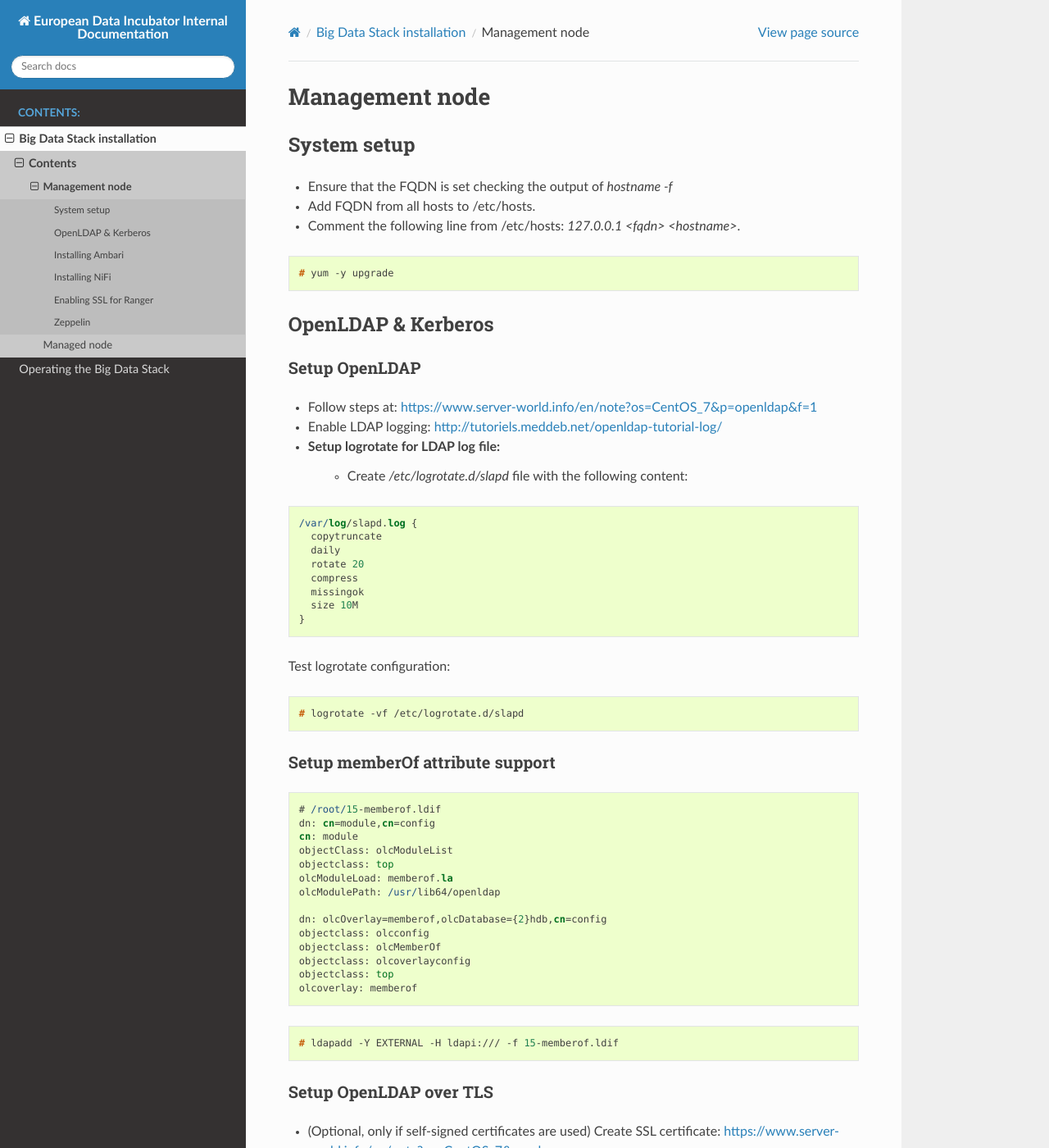
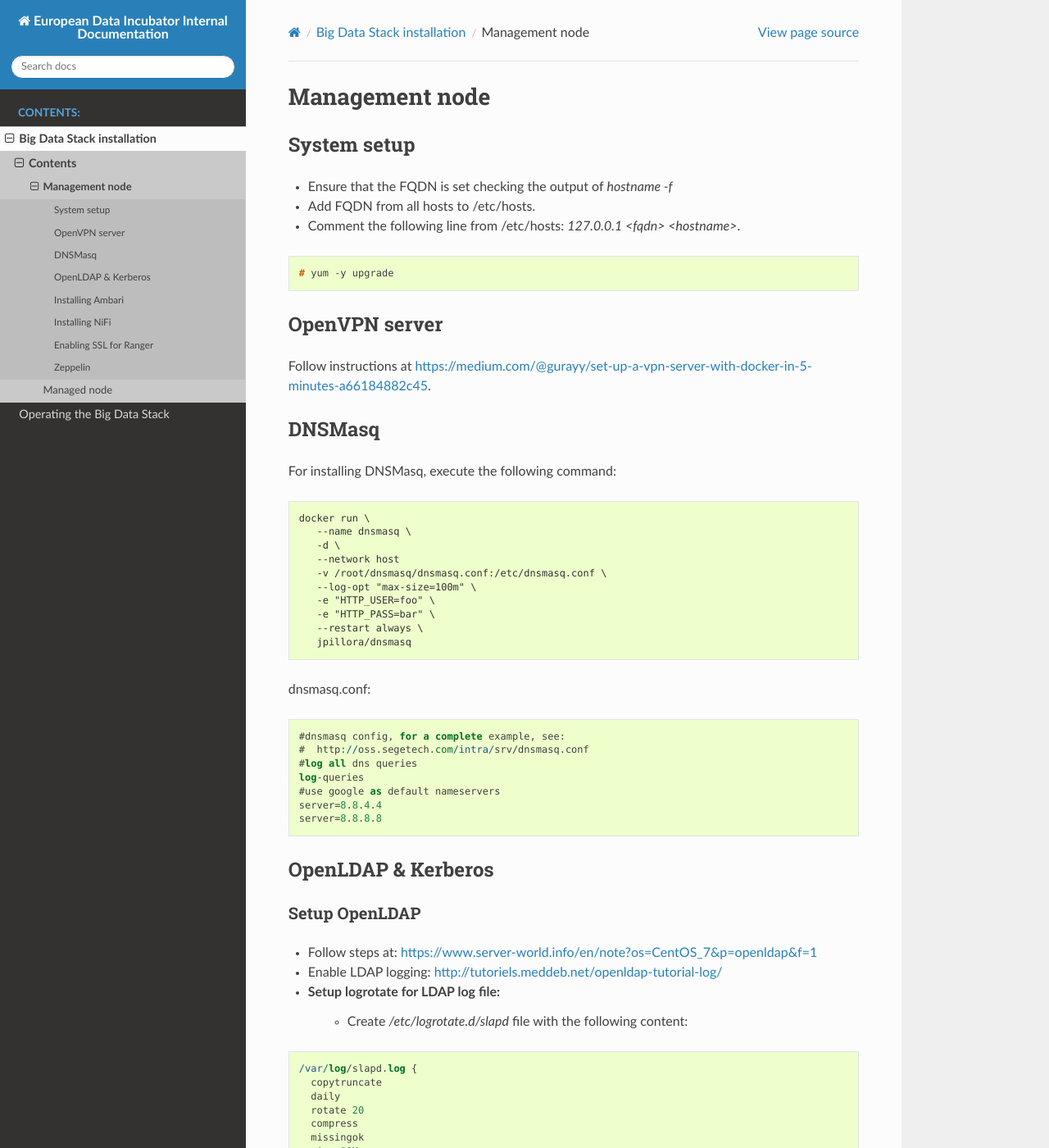
Before and after one commit to edincubator/stack-operations, a Sphinx documentation site: the page built from doc/source/installation/management.rst, in a window 1280 px wide and 1400 px high. Shown: the whole window at 82% size. Built offline with Sphinx 7.4.7 and the Read the Docs theme 2.0.0, drawn with Linux system fonts in a browser that asks for light colours; some of the changed text lies outside the part shown.

Commit message:
Adding instructions for installing DNSMasq

```diff
--- a/doc/source/installation/management.rst
+++ b/doc/source/installation/management.rst
@@ -12,6 +12,42 @@ System setup
 .. code-block:: console
 
   # yum -y upgrade
+
+OpenVPN server
+--------------
+
+Follow instructions at `<https://medium.com/@gurayy/set-up-a-vpn-server-with-docker-in-5-minutes-a66184882c45>`_.
+
+DNSMasq
+-------
+
+For installing DNSMasq, execute the following command:
+
+.. code-block:: console
+
+  docker run \
+     --name dnsmasq \
+     -d \
+     --network host
+     -v /root/dnsmasq/dnsmasq.conf:/etc/dnsmasq.conf \
+     --log-opt "max-size=100m" \
+     -e "HTTP_USER=foo" \
+     -e "HTTP_PASS=bar" \
+     --restart always \
+     jpillora/dnsmasq
+
+dnsmasq.conf:
+
+.. code-block:: vim
+
+  #dnsmasq config, for a complete example, see:
+  #  http://oss.segetech.com/intra/srv/dnsmasq.conf
+  #log all dns queries
+  log-queries
+  #use google as default nameservers
+  server=8.8.4.4
+  server=8.8.8.8
+
 
 OpenLDAP & Kerberos
 -------------------
@@ -108,7 +144,9 @@ Install phpLDAPAdmin:
   # docker run -p 6443:443 --name phpldapadmin  \
     -v /root/phpldapadmin/certs:/container/service/ldap-client/assets/certs \
     -v /root/phpldapadmin/certs:/container/service/phpldapadmin/assets/apache2/certs \
-    --env PHPLDAPADMIN_LDAP_HOSTS=<ldap_host> --detach osixia/phpldapadmin:0.7.2
+    --env PHPLDAPADMIN_LDAP_HOSTS=<ldap_host>  \
+    --restart always \
+    --detach osixia/phpldapadmin:0.7.2
 
 phpLDAP admin is available at https://host:port.
 
@@ -144,6 +182,13 @@ schema_convert.conf:
 
   # mkdir /tmp/ldif_output
   # slapcat -f schema_convert.conf -F /tmp/ldif_output -n0 -s "cn={12}kerberos,cn=schema,cn=config" > /tmp/cn=kerberos.ldif
+
+
+Load the new schema with ldapadd:
+
+.. code-block:: console
+
+  # sudo ldapadd -Q -Y EXTERNAL -H ldapi:/// -f /tmp/cn\=kerberos.ldif
 
 Edit the generated `/tmp/cn\=kerberos.ldif` file, changing the following attributes:
 
@@ -251,6 +295,12 @@ Enabling SSL for Ambari
 .......................
 
 Follow steps at https://docs.hortonworks.com/HDPDocuments/Ambari-2.6.2.2/bk_ambari-security/content/optional_set_up_ssl_for_ambari.html.
+
+.. warning::
+
+  When adding nodes to the cluster, an SSL error might appear. Follow instructions
+  at `<https://community.hortonworks.com/content/supportkb/208283/error-2018-07-16-005228887-netutilpy96-eof-occurre.html>`_
+  to solve it.
 
 Deploying a cluster
 ...................
```
Also changed, not shown: other parts of doc/source/installation/management.rst (+1 -2 lines).
